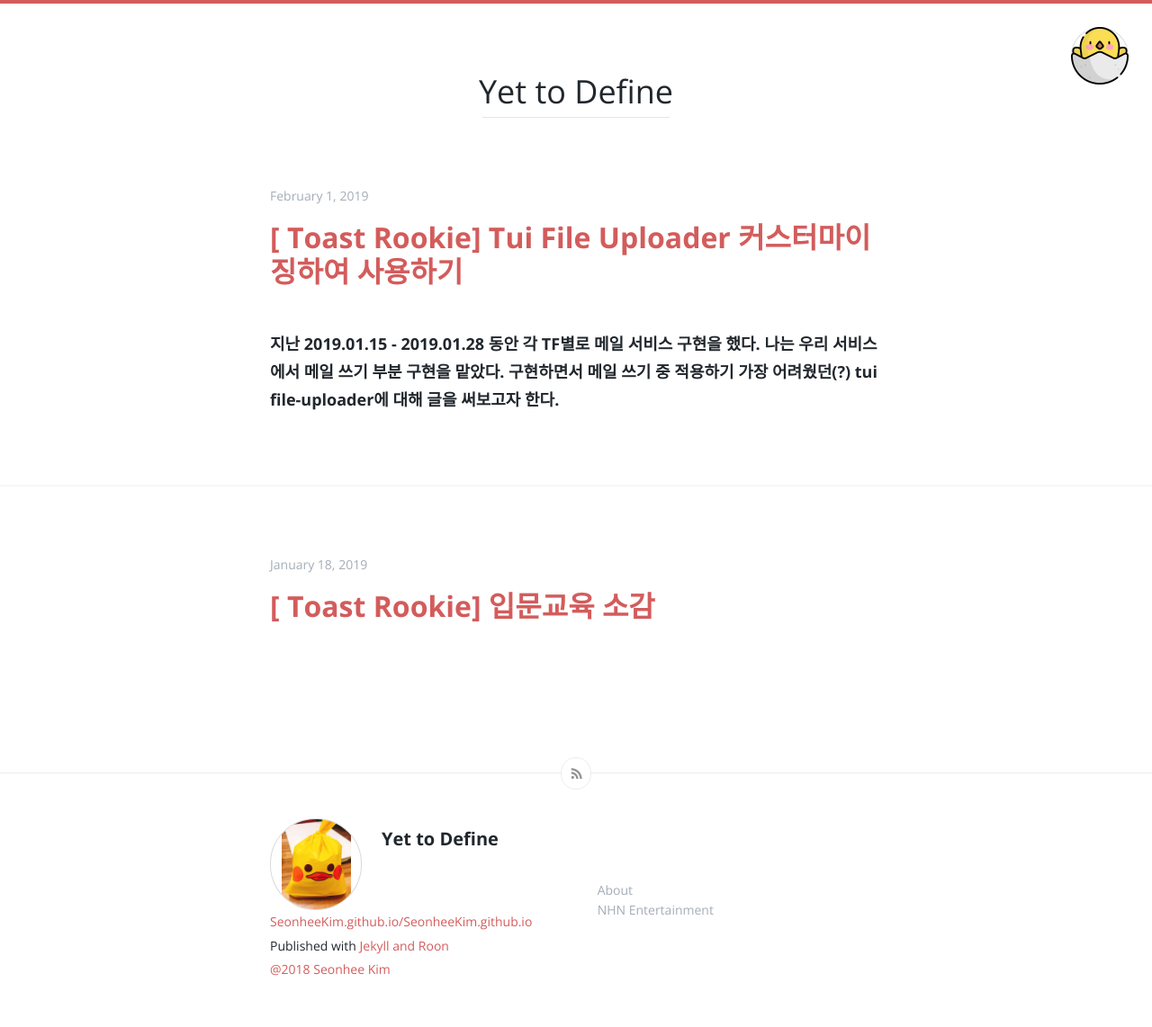
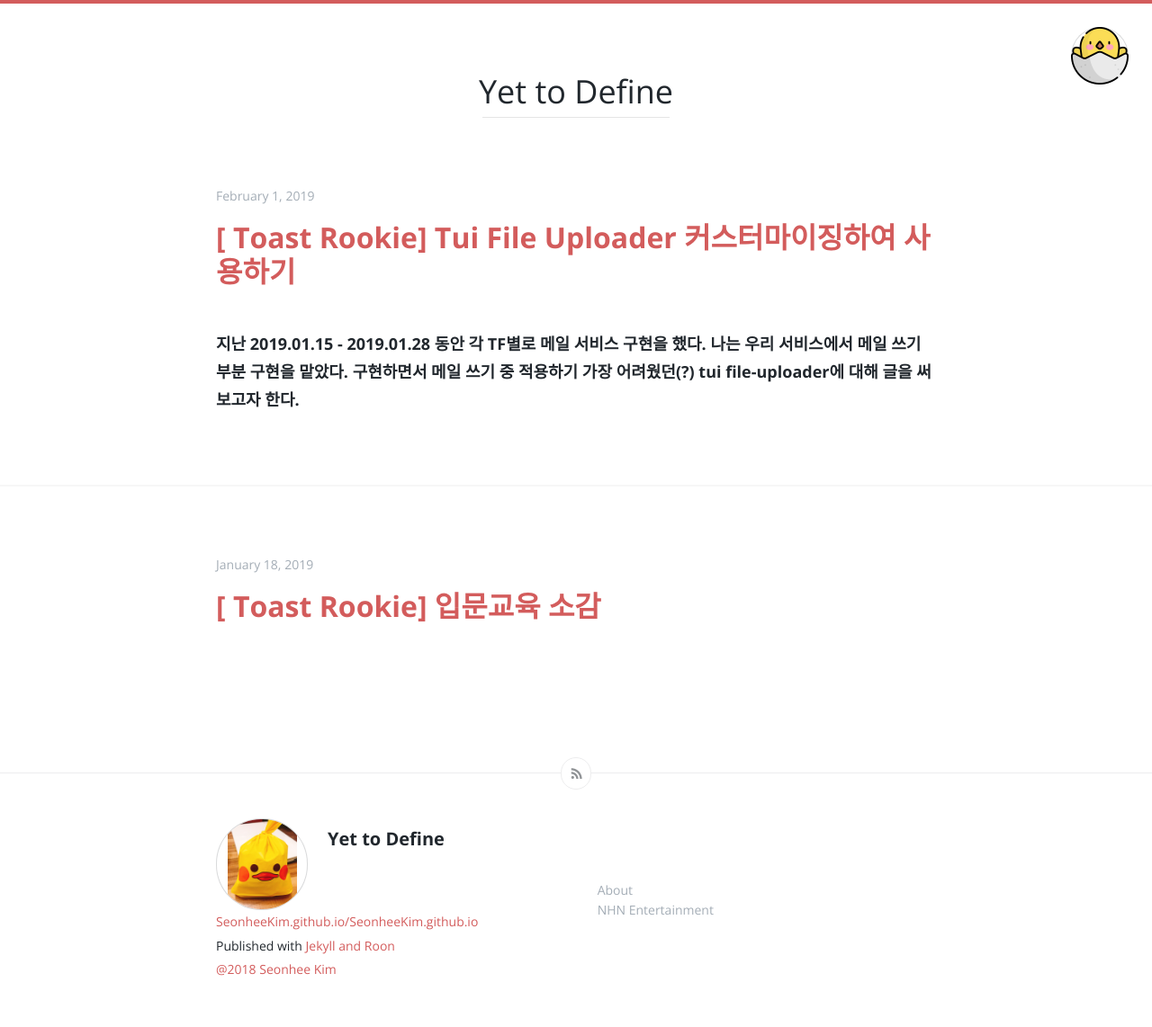
Before and after one commit to vormwald/joon, a Jekyll site: the page built from index.html, in a window 1280 px wide. Shown: the whole page at 90% size. Built offline with Jekyll 4.4.1, drawn with Linux system fonts in a browser that asks for light colours; the list of posts is cut into pages by our own code.

Commit message:
Update screen.css

```diff
--- a/css/screen.css
+++ b/css/screen.css
@@ -392,7 +392,7 @@ body.noimage {
 article {
     margin: 65px auto 0 auto;
     padding: 0 30px;
-    max-width: 1200px;
+    max-width: 800px;
     text-align: left
 }
 article #home_link {
@@ -789,7 +789,7 @@ body.user article header {
     text-align: left;
     margin: 0 auto;
     margin-bottom: 15px;
-    max-width: 680px
+    max-width: 800px
 }
 body.user article header h1 {
     margin: 0;
@@ -799,7 +799,7 @@ body.user article .image-holder {
     height: 300px;
     margin: 0 auto 30px auto;
     overflow: hidden;
-    max-width: 680px;
+    max-width: 800px;
     -webkit-border-radius: 3px;
     -moz-border-radius: 3px;
     -ms-border-radius: 3px;
@@ -832,7 +832,7 @@ body.user article .image-holder img {
 body.user article .meta {
     display: block;
     margin: 0 auto 20px auto;
-    max-width: 680px;
+    max-width: 800px;
     text-align: left;
     font-size: 14px;
     color: #a4adb6;
@@ -884,7 +884,7 @@ body.user article .text {
     text-align: left;
     margin: 0 auto;
     padding-bottom: 80px;
-    max-width: 680px
+    max-width: 800px
 }
 body.user article .text p {
     display: inline;
@@ -911,7 +911,7 @@ body.user article.featured {
 body.user article.featured>* {
     padding-left: 30px;
     padding-right: 30px;
-    max-width: 780px
+    max-width: 800px
 }
 body.user article.featured .image-holder {
     padding: 0;
@@ -932,7 +932,7 @@ body.user>#load_more {
 }
 #post_nav nav {
     margin: 0 auto;
-    max-width: 680px
+    max-width: 800px
 }
 #post_nav a {
     color: #909396;
@@ -1034,7 +1034,7 @@ body>footer>.inner, .post-footer>.inner {
     text-align: left;
     margin: 0 auto;
     padding: 0 30px;
-    max-width: 680px
+    max-width: 800px
 }
 body>footer #btn_feed, .post-footer #btn_feed {
     position: absolute;
@@ -1196,7 +1196,7 @@ body>.no-posts {
     margin: 50px auto 120px auto;
     font-size: 16px;
     padding: 0 30px;
-    max-width: 680px
+    max-width: 800px
 }
 body>.no-posts.not-found {
     margin-top: 100px
@@ -1387,7 +1387,7 @@ body.touch.user article .readmore {
         padding-top: 30%
     }
 }
-@media only screen and (max-width: 680px) {
+@media only screen and (max-width: 800px) {
     article .text strong .roon-img {
         margin-left: -7.5%;
         width: 115%
```
